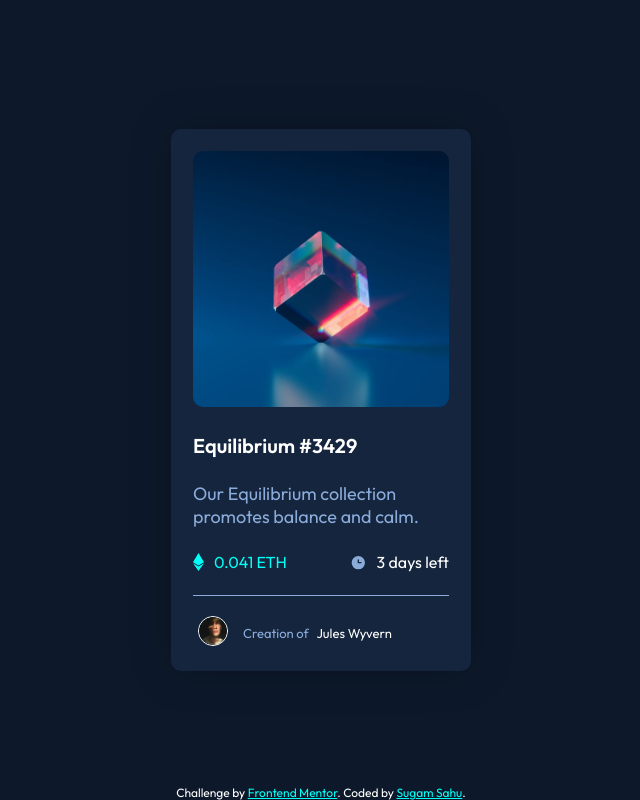
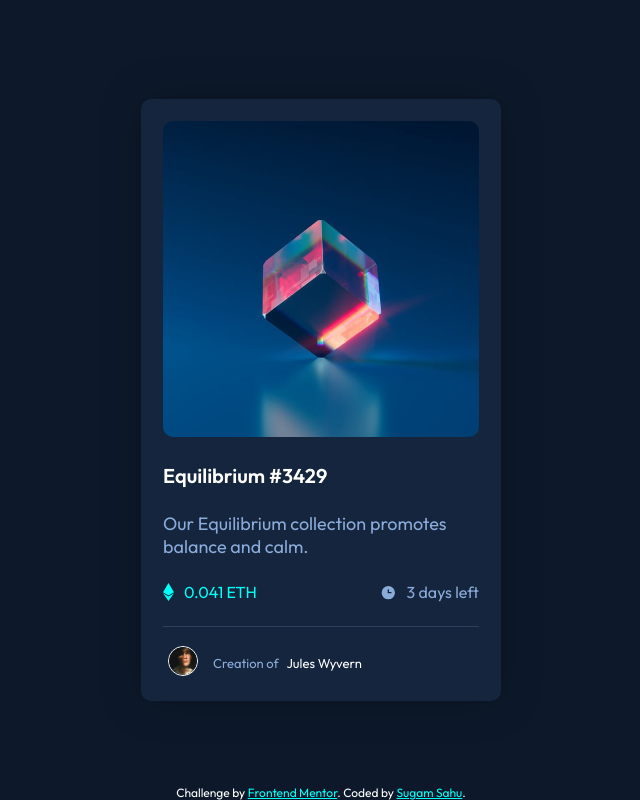
Before and after one commit to iSugam/frontend-mentor-NFT-preview-card, a plain HTML site: page index.html in a window 1280 px wide. Shown: the whole page, without its empty margins (319-959 px from the left). Drawn offline with Linux system fonts and the light colour scheme.

Commit message:
Changing container width for desktop and adding .content-extra p:last-child

```diff
--- a/styles.css
+++ b/styles.css
@@ -19,7 +19,7 @@ body {
 
 /**************** Container Style ****************/
 .container {
-    width: 300px;
+    width: 360px;
     margin: auto;
     background-color: hsl(216, 50%, 16%);
     padding: 22px;
@@ -116,8 +116,9 @@ body {
     position: absolute;
     bottom: -24px;
     width: 100%;
-    height: 1px;
+    height: .5px;
     background-color: hsl(215, 51%, 70%);
+    opacity: 0.2;
 }
 
 .content-extra p {
@@ -128,6 +129,10 @@ body {
 
 .content-extra p:first-child {
     color: hsl(178, 100%, 50%);
+}
+
+.content-extra p:last-child {
+    color: hsl(215, 51%, 70%);
 }
 
 /****** Container AVATAR Section ******/
```
